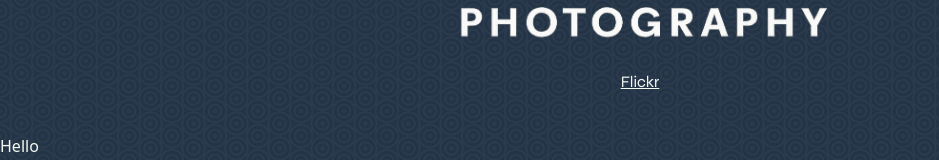
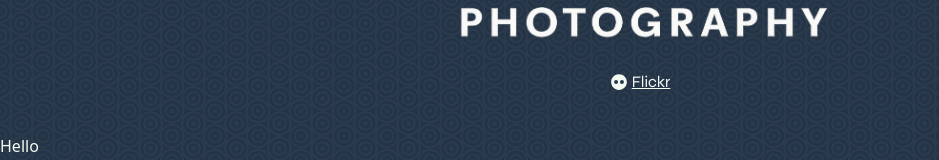
Before and after one commit to mycahp/pleasant.photography, a Next.js app: page /about in a window 1280 px wide. Shown: the part 314-474 px from the top of the page, without its empty margins (0-939 px from the left). Built offline with nearby package versions, Linux system fonts and the light colour scheme.

Commit message:
Add flickr icon

```diff
--- a/src/app/components/Navigation.tsx
+++ b/src/app/components/Navigation.tsx
@@ -53,8 +53,16 @@ export default function Navigation() {
             href="https://www.flickr.com/photos/mycahpleasant/"
             target="_blank"
             rel="noreferrer"
-            className="hover:text-brand-teal underline transition-colors"
+            className="flex flex-row items-center gap-1 hover:text-brand-teal underline transition-colors"
           >
+            <svg
+              role="img"
+              xmlns="http://www.w3.org/2000/svg"
+              viewBox="0 0 512 512"
+              className="fill-current h-[18px] text-brand-off-white"
+            >
+              <path d="M256 32C132.8 32 32 132.8 32 256s100.8 224 224 224s224-100.8 224-224S379.2 32 256 32m-82.16 280A56 56 0 1 1 228 257.84A56 56 0 0 1 173.84 312m168 0A56 56 0 1 1 396 257.84A56 56 0 0 1 341.84 312" />
+            </svg>
             Flickr
           </a>
           {/* |
```
